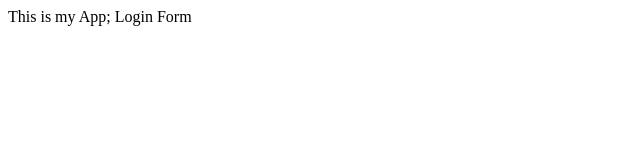
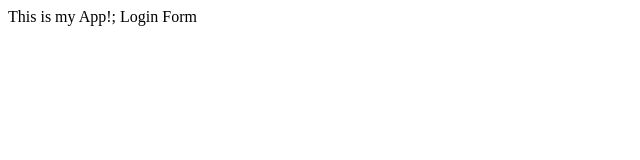
Before and after one commit to bhawanabadlani/myappsample, a plain HTML site: page index.html in a window 1280 px wide. Shown: the full height of the page, 0-640 px from the left. Drawn offline with Linux system fonts and the light colour scheme.

```diff
--- a/index.html
+++ b/index.html
@@ -3,7 +3,7 @@
         <title>MyApp</title>
     </html>
     <body>
-        This is my App;
+        This is my App!;
         Login Form
     </body>
 </html>
```
